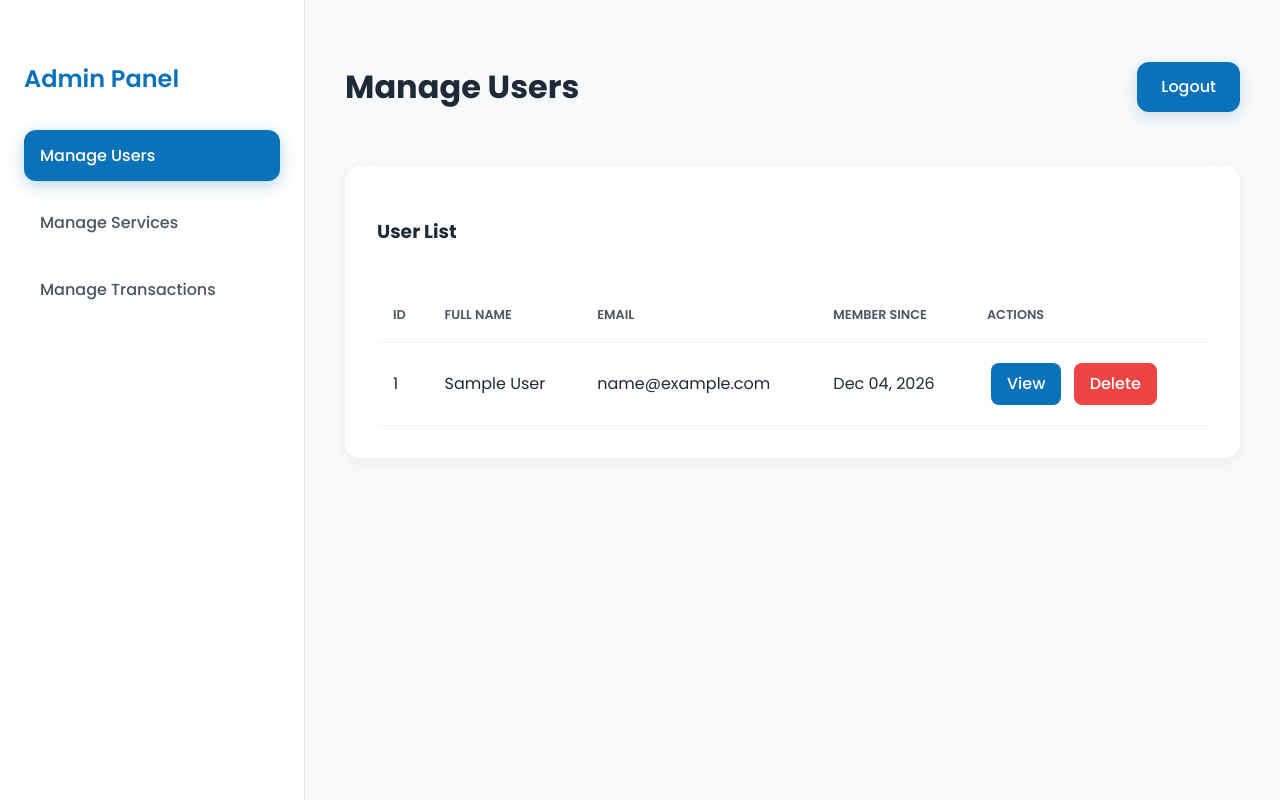
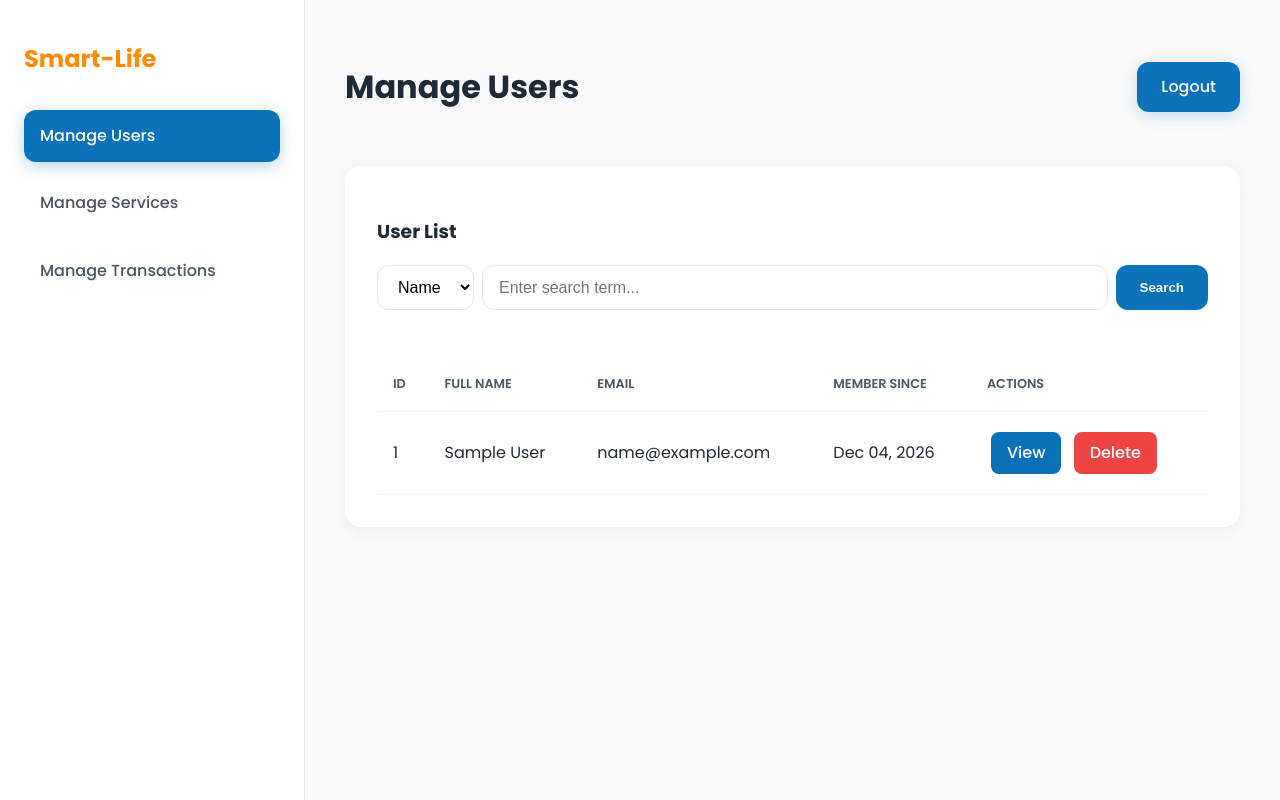
Before and after one commit to hira8talukder/Smart-Life, a PHP site: the page made by Admin Control Panel/manage_users.php in a window 1280 px wide. Run offline with PHP 8.4, Linux system fonts and the light colour scheme; the visitor is signed in with stand-in values (Sample User, id 1).

Commit message:
Now Admin can serach users by their name/id/email.Also add logo

```diff
--- a/Admin Control Panel/manage_services.php
+++ b/Admin Control Panel/manage_services.php
@@ -333,7 +333,7 @@ $conn->close();
                 <li><a href="manage_users.php">Manage Users</a></li>
                 <li><a href="manage_services.php" class="active">Manage Services</a></li>
                 <li><a href="manage_transactions.php">Manage Transactions</a></li>
-                <li><a href="settings.php">Settings</a></li>
+
             </ul>
         </div>
 
--- a/Admin Control Panel/manage_users.php
+++ b/Admin Control Panel/manage_users.php
@@ -8,7 +8,7 @@ if (!isset($_SESSION['admin_logged_in'])) {
     exit();
 }
 
-// handle user deletion if delete_id is provided
+// --- 1. Handle User Deletion ---
 $message = '';
 if (isset($_GET['delete_id'])) {
     $delete_id = $_GET['delete_id'];
@@ -25,9 +25,60 @@ if (isset($_GET['delete_id'])) {
     $stmt->close();
 }
 
-// fetch all users from the users table using a prepared statement for security
-$query = "SELECT id, full_name, email, created_at FROM users ORDER BY created_at DESC";
-$result = $conn->query($query);
+// --- 2. Handle Search Query (NEW EXPLICIT LOGIC) ---
+$search_term = trim($_GET['search'] ?? '');
+$search_by = $_GET['search_by'] ?? 'full_name'; // Default to fuzzy name search
+
+// Base SQL query
+$query = "SELECT id, full_name, email, created_at FROM users";
+$params = [];
+$types = '';
+
+if (!empty($search_term)) {
+    // Determine the field and operator based on search_by selection
+    $field_name = '';
+    $operator = '';
+    $bind_value = $search_term;
+
+    switch ($search_by) {
+        case 'id':
+            // Exact ID Match: ID = 3
+            $field_name = 'id';
+            $operator = '=';
+            break;
+        case 'email':
+            // Exact Email Match: email = 'test@example.com'
+            $field_name = 'email';
+            $operator = '=';
+            break;
+        case 'full_name':
+        default:
+            // Fuzzy Name Match: full_name LIKE '%john%'
+            $field_name = 'full_name';
+            $operator = 'LIKE';
+            $bind_value = "%" . $search_term . "%";
+            break;
+    }
+
+    // Construct the WHERE clause with the selected criteria
+    $query .= " WHERE $field_name $operator ?";
+    $params[] = &$bind_value;
+    $types = 's';
+}
+
+$query .= " ORDER BY created_at DESC";
+
+// Prepare the statement
+$stmt = $conn->prepare($query);
+
+// Bind parameters if search term is present
+if (!empty($search_term)) {
+    // Use call_user_func_array to bind the single parameter dynamically
+    call_user_func_array([$stmt, 'bind_param'], array_merge([$types], $params));
+}
+
+$stmt->execute();
+$result = $stmt->get_result();
 ?>
 
 <!DOCTYPE html>
@@ -41,12 +92,14 @@ $result = $conn->query($query);
 
         :root {
             --primary-blue: #0A72B8;
+            --primary-orange: #FF8C00;
             --primary-dark: #1F2937;
             --secondary-dark: #4B5563;
             --background-light: #F8F9FA;
             --card-bg: #FFFFFF;
             --link-hover-bg: #F3F4F6;
             --link-active-bg: #E5E7EB;
+            --border-color: #E5E7EB;
         }
 
         body {
@@ -69,15 +122,24 @@ $result = $conn->query($query);
             padding: 2.5rem 1.5rem;
             display: flex;
             flex-direction: column;
-            border-right: 1px solid #E5E7EB;
+            border-right: 1px solid var(--border-color);
         }
 
-        .sidebar h2 {
+        .logo {
             font-size: 1.5rem;
-            font-weight: 600;
+            font-weight: 700;
             margin-bottom: 2rem;
-            color: var(--primary-blue);
+            color: var(--primary-orange);
+            text-decoration: none;
+            display: block;
+            transition: color 0.3s;
         }
+
+        .logo:hover {
+            color: var(--secondary-dark);
+        }
+
+
 
         .nav-list {
             list-style: none;
@@ -165,6 +227,72 @@ $result = $conn->query($query);
             background-color: #D1FAE5;
         }
 
+        /* Search Form Styling */
+        .search-form {
+            display: flex;
+            flex-direction: column; /* Stack on mobile */
+            gap: 0.5rem;
+            margin-bottom: 1.5rem;
+        }
+
+        .search-controls {
+            display: flex;
+            gap: 0.5rem;
+        }
+
+        .search-form .search-select {
+            padding: 0.75rem 1rem;
+            border: 1px solid var(--border-color);
+            border-radius: 0.75rem;
+            font-size: 1rem;
+            background-color: white;
+            cursor: pointer;
+            transition: border-color 0.3s;
+        }
+
+        .search-form input[type="text"] {
+            flex-grow: 1;
+            padding: 0.75rem 1rem;
+            border: 1px solid var(--border-color);
+            border-radius: 0.75rem;
+            font-size: 1rem;
+            transition: border-color 0.3s;
+        }
+
+        .search-form input[type="text"]:focus, .search-form .search-select:focus {
+            outline: none;
+            border-color: var(--primary-blue);
+        }
+
+        .search-form button {
+            background-color: var(--primary-blue);
+            color: white;
+            padding: 0.75rem 1.5rem;
+            border: none;
+            border-radius: 0.75rem;
+            font-weight: 600;
+            cursor: pointer;
+            transition: background-color 0.3s, transform 0.3s;
+        }
+
+        .search-form button:hover {
+            background-color: #085A8A;
+            transform: translateY(-1px);
+        }
+
+        /* Desktop layout for search */
+        @media (min-width: 640px) {
+            .search-form {
+                flex-direction: row;
+            }
+            .search-controls {
+                flex-grow: 1;
+            }
+            .search-form .search-select {
+                flex-shrink: 0;
+            }
+        }
+
         /* Responsive table styles */
         .table-responsive {
             overflow-x: auto;
@@ -193,12 +321,6 @@ $result = $conn->query($query);
             background-color: var(--link-hover-bg);
         }
 
-        .data-table td a {
-            text-decoration: none;
-            font-weight: 500;
-            transition: color 0.3s;
-        }
-
         /* Button styles */
         .btn {
             display: inline-block;
@@ -207,6 +329,7 @@ $result = $conn->query($query);
             border-radius: 0.5rem;
             font-weight: 500;
             text-align: center;
+            text-decoration: none;
             transition: transform 0.3s, box-shadow 0.3s, background-color 0.3s;
         }
 
@@ -255,6 +378,7 @@ $result = $conn->query($query);
                 text-align: right;
                 padding-left: 50%;
                 position: relative;
+                border-bottom: none;
             }
 
             .data-table td::before {
@@ -275,12 +399,12 @@ $result = $conn->query($query);
     <div class="dashboard-container">
         <!-- Sidebar Navigation -->
         <div class="sidebar">
-            <h2>Admin Panel</h2>
+
+            <a href="manage_users.php" class="logo">Smart-Life</a>
             <ul class="nav-list">
                 <li><a href="#" class="active">Manage Users</a></li>
                 <li><a href="manage_services.php">Manage Services</a></li>
                 <li><a href="manage_transactions.php">Manage Transactions</a></li>
-
             </ul>
         </div>
 
@@ -296,6 +420,28 @@ $result = $conn->query($query);
                 <?php if (!empty($message)) { ?>
                     <div class="message-box"><?php echo $message; ?></div>
                 <?php } ?>
+
+                <!-- Search Form with Dropdown -->
+                <form method="GET" class="search-form">
+                    <div class="search-controls">
+                        <select name="search_by" class="search-select">
+                            <option value="id" <?php if ($search_by == 'id') echo 'selected'; ?>>ID</option>
+                            <option value="email" <?php if ($search_by == 'email') echo 'selected'; ?>>Email</option>
+                            <option value="full_name" <?php if ($search_by == 'full_name') echo 'selected'; ?>>Name</option>
+                        </select>
+                        <input
+                            type="text"
+                            name="search"
+                            placeholder="Enter search term..."
+                            value="<?php echo htmlspecialchars($search_term); ?>"
+                        >
+                    </div>
+                    <button type="submit">Search</button>
+                    <?php if (!empty($search_term)) { ?>
+                        <a href="manage_users.php" class="btn btn-view" style="background-color: #6B7280;">Clear</a>
+                    <?php } ?>
+                </form>
+
                 <div class="table-responsive">
                     <table class="data-table">
                         <thead>
@@ -323,7 +469,13 @@ $result = $conn->query($query);
                             <?php }
                             } else { ?>
                                 <tr>
-                                    <td colspan="5" style="text-align: center; color: var(--secondary-dark);">No users found.</td>
+                                    <td colspan="5" style="text-align: center; color: var(--secondary-dark);">
+                                        <?php if (!empty($search_term)) { ?>
+                                            No users found matching your search criteria.
+                                        <?php } else { ?>
+                                            No users found.
+                                        <?php } ?>
+                                    </td>
                                 </tr>
                             <?php } ?>
                         </tbody>
```
Also changed, not shown: Admin Control Panel/edit_user.php (+15 -0 lines), Admin Control Panel/view_user.php (+15 -0 lines).
